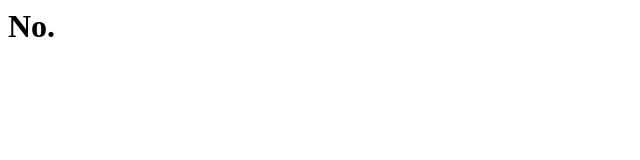
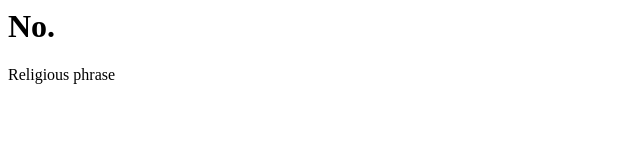
Before and after one commit to YanelBe/Test, a plain HTML site: page index.html in a window 1280 px wide. Shown: the whole page, without its empty margins (0-640 px from the left). Drawn offline with Linux system fonts and the light colour scheme.

Commit message:
Added text

```diff
--- a/index.html
+++ b/index.html
@@ -1,3 +1,4 @@
 <html>
     <h1>No.</h1>
+    <p>Religious phrase</p>
 </html>
```
